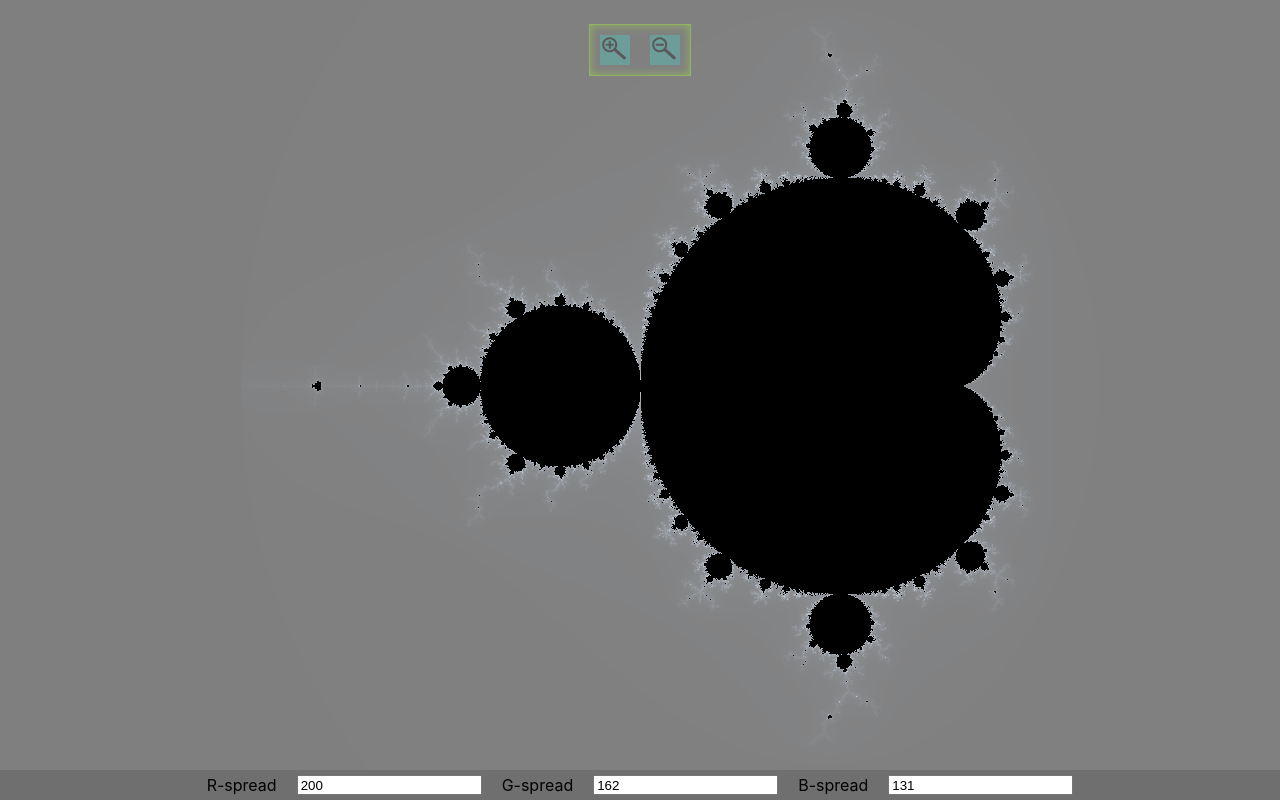
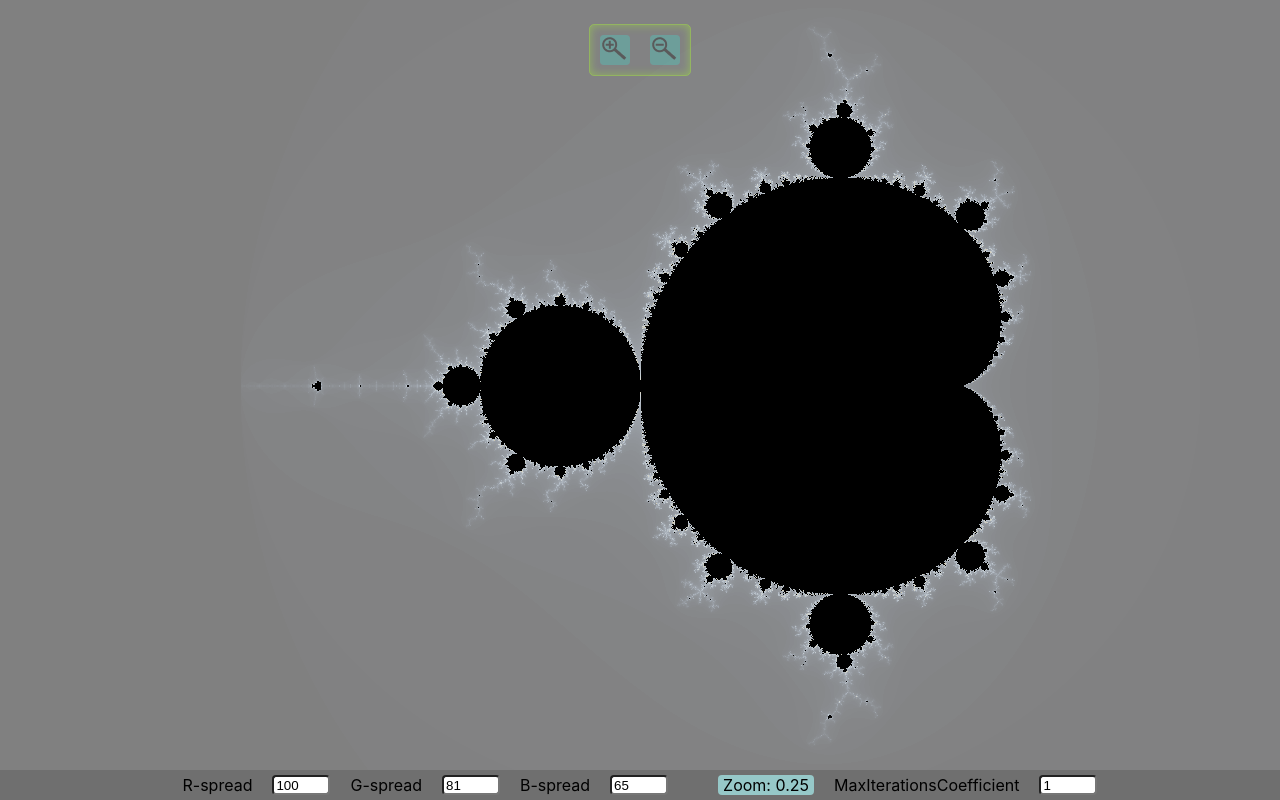
Before and after one commit to yryryk/mandelbrot-canvas-react, a React (Create React App) app: page / in a window 1280 px wide. Built offline with nearby package versions, Linux system fonts and the light colour scheme.

Commit message:
feat: добавить регулировку степени сложности

```diff
--- a/src/Mandelbrot.css
+++ b/src/Mandelbrot.css
@@ -10,6 +10,7 @@
   gap: 20px;
   padding: 10px;
   outline: 1px solid rgb(173, 255, 47, .4);
+  border-radius: 4px;
   box-shadow: inset 0 0 10px rgb(173, 255, 47, .4);
 }
 
@@ -18,6 +19,7 @@
   width: 30px;
   padding: 0;
   border: 0;
+  border-radius: 4px;
   background-color: rgb(64, 224, 208);
   opacity: .3;
 }
@@ -62,3 +64,15 @@
   background-color: #6f6f6f;
   padding: 5px;
 }
+
+.mandelbrot__zoom {
+  margin: 0 0 0 30px;
+  padding: 0 5px;
+  border-radius: 4px;
+  background-color: rgb(150, 200, 200);
+}
+
+.mandelbrot__modifiers-item {
+  width: 50px;
+  border-radius: 4px;
+}
--- a/src/Mandelbrot.jsx
+++ b/src/Mandelbrot.jsx
@@ -7,6 +7,7 @@ function Mandelbrot(props) {
     width,
     height,
     maxIterationsCoefficient,
+    setMaxIterationsCoefficient,
     canvasRef,
     ctx,
     centerX,
@@ -14,19 +15,19 @@ function Mandelbrot(props) {
     zoom,
     isZoomIn,
     isZoomOut,
-    handleWheel,
     handleZoomIn,
     handleZoomOut,
     handleZoom,
   } = props;
   const [iterations, setIterations] = useState([]);
   const [maxIterations, setMaxIterations] = useState(0);
-  const [red, setRed] = useState(200);
-  const [green, setGreen] = useState(162);
-  const [blue, setBlue] = useState(131);
+  const [red, setRed] = useState(100);
+  const [green, setGreen] = useState(81);
+  const [blue, setBlue] = useState(65);
   const modifierR = useRef(null);
   const modifierG = useRef(null);
   const modifierB = useRef(null);
+  const IterationsCoefficient = useRef(null);
 
   function setRedValue(evt) {
     setRed(evt.target.value)
@@ -37,10 +38,14 @@ function Mandelbrot(props) {
   function setBlueValue(evt) {
     setBlue(evt.target.value)
   };
+  function setIterationsCoefficient(evt) {
+    setMaxIterationsCoefficient(evt.target.value)
+  };
 
   useEventListener('change', setRedValue, modifierR);
   useEventListener('change', setGreenValue, modifierG);
   useEventListener('change', setBlueValue, modifierB);
+  useEventListener('change', setIterationsCoefficient, IterationsCoefficient);
 
   useEffect(() => {
     const data = () => {
@@ -129,14 +134,17 @@ function Mandelbrot(props) {
         <button onClick={handleZoomIn} className={`mandelbrot__button mandelbrot__button_in${isZoomIn?" mandelbrot__button_active":""}`}></button>
         <button onClick={handleZoomOut} className={`mandelbrot__button mandelbrot__button_out${isZoomOut?" mandelbrot__button_active":""}`}></button>
       </div>
-      <canvas className='mandelbrot__canvas' ref={canvasRef} width={width} height={height} onWheel={handleWheel} onClick={handleZoom} />
+      <canvas className='mandelbrot__canvas' ref={canvasRef} width={width} height={height} onClick={handleZoom} />
       <div className="mandelbrot__modifiers">
         <label htmlFor='r'>R-spread</label>
-        <input ref={modifierR} name='r' className="mandelbrot__modifiers-r" type='number' defaultValue={red} />
+        <input ref={modifierR} name='r' className="mandelbrot__modifiers-item" type='number' defaultValue={red} />
         <label htmlFor='r'>G-spread</label>
-        <input ref={modifierG} name='g' className="mandelbrot__modifiers-g" type='number' defaultValue={green} />
+        <input ref={modifierG} name='g' className="mandelbrot__modifiers-item" type='number' defaultValue={green} />
         <label htmlFor='r'>B-spread</label>
-        <input ref={modifierB} name='b' className="mandelbrot__modifiers-b" type='number' defaultValue={blue} />
+        <input ref={modifierB} name='b' className="mandelbrot__modifiers-item" type='number' defaultValue={blue} />
+        <p className="mandelbrot__zoom">Zoom: {zoom}</p>
+        <label htmlFor='maxIterations'>MaxIterationsCoefficient</label>
+        <input ref={IterationsCoefficient} name='maxIterations' className="mandelbrot__modifiers-item" type='number' defaultValue={maxIterationsCoefficient} min={0.05} max={10} step={0.05} />
       </div>
     </div>
   );
```
Lines whose indentation alone changed are shown as unchanged.
